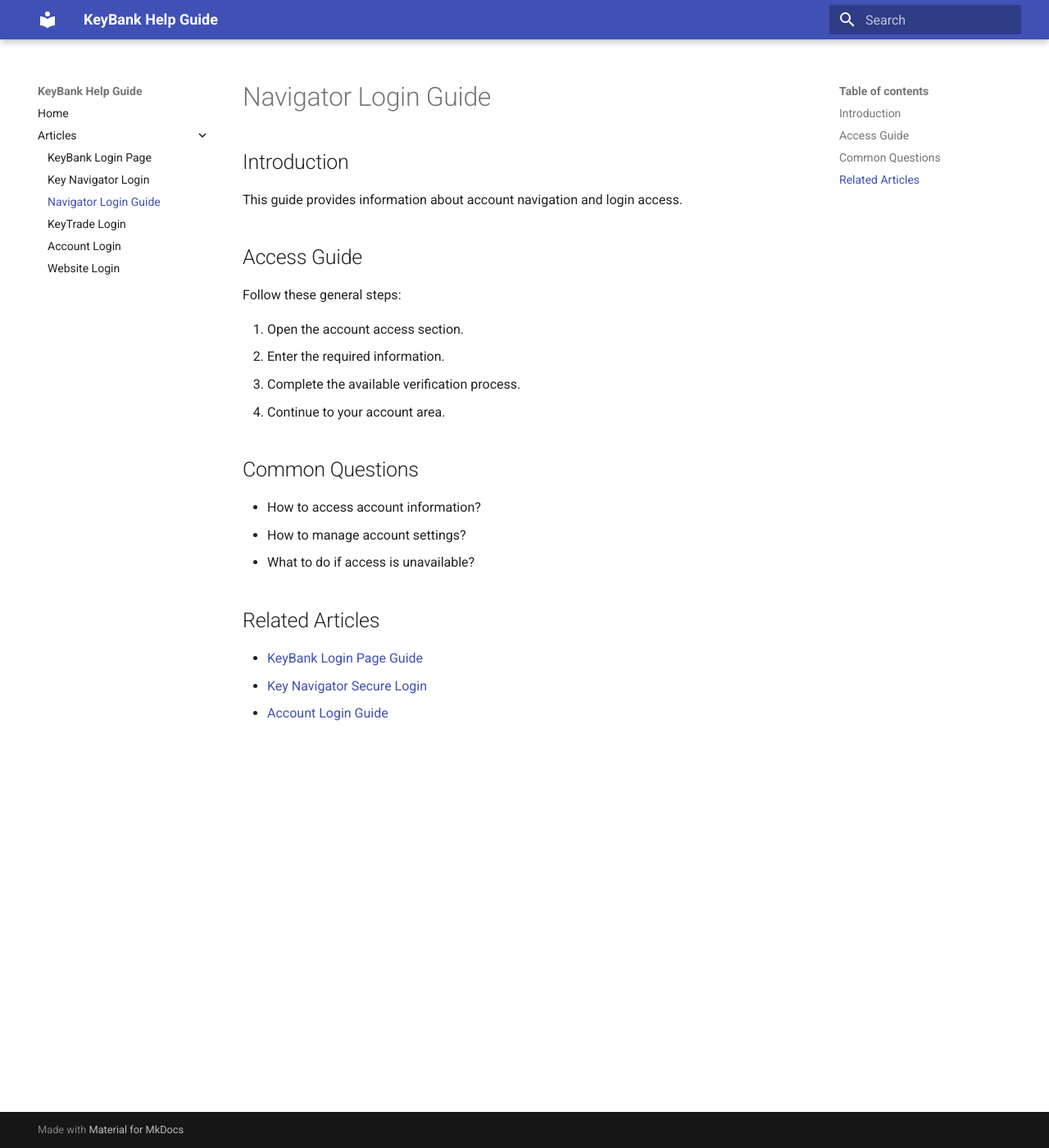
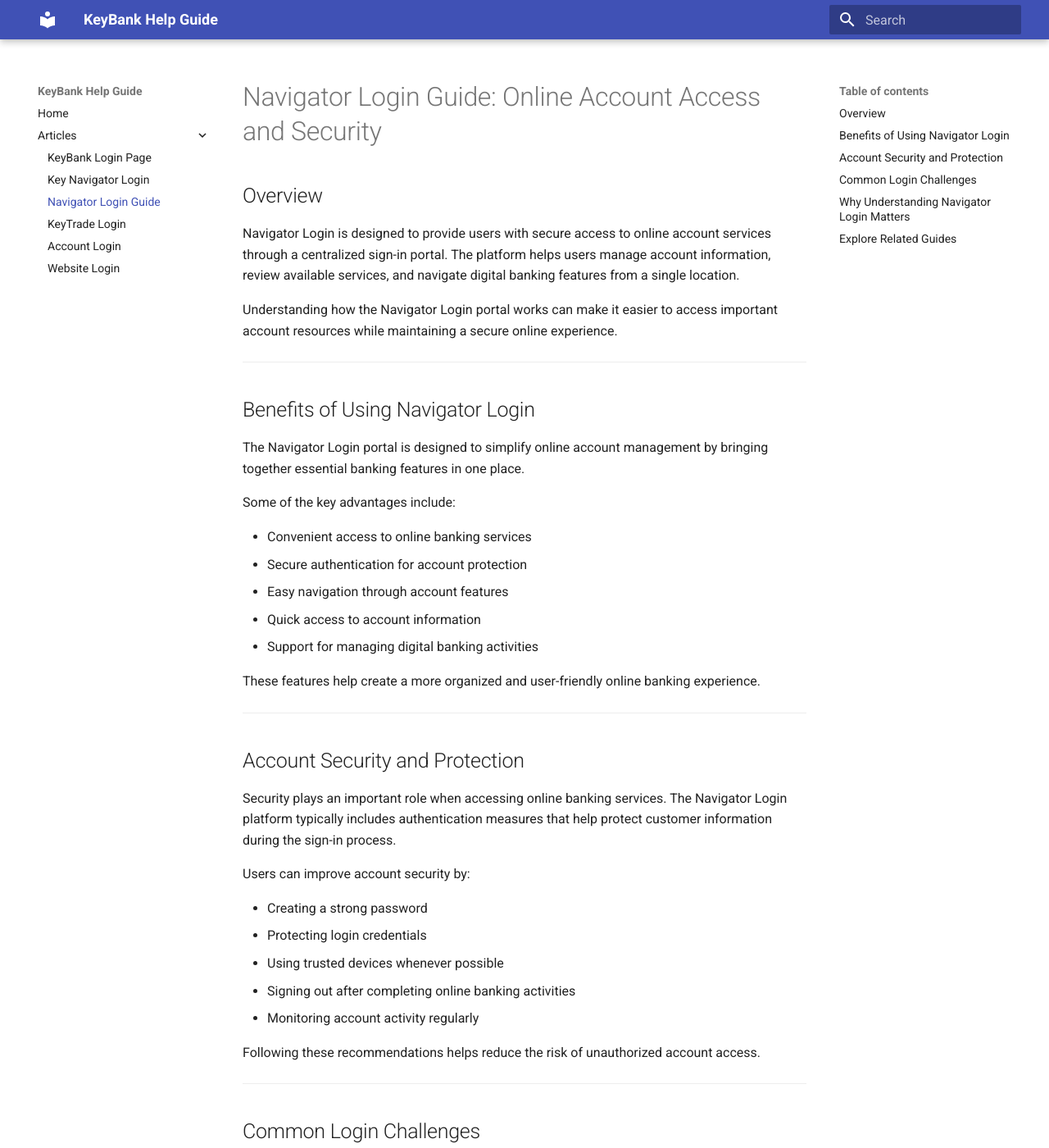
Before and after one commit to taxguide/keybank-help-guide, an MkDocs documentation site: the page built from docs/articles/navigator-login-guide.md, in a window 1280 px wide and 1400 px high. Shown: the whole window at 82% size. Built offline with MkDocs 1.6.1 and Material for MkDocs 9.7.7, drawn with Linux system fonts in a browser that asks for light colours; some of the changed text lies outside the part shown.

Commit message:
Update navigator-login-guide.md

```diff
--- a/docs/articles/navigator-login-guide.md
+++ b/docs/articles/navigator-login-guide.md
@@ -1,26 +1,64 @@
-# Navigator Login Guide
+# Navigator Login Guide: Online Account Access and Security
 
-## Introduction
+## Overview
 
-This guide provides information about account navigation and login access.
+Navigator Login is designed to provide users with secure access to online account services through a centralized sign-in portal. The platform helps users manage account information, review available services, and navigate digital banking features from a single location.
 
-## Access Guide
+Understanding how the Navigator Login portal works can make it easier to access important account resources while maintaining a secure online experience.
 
-Follow these general steps:
+---
 
-1. Open the account access section.
-2. Enter the required information.
-3. Complete the available verification process.
-4. Continue to your account area.
+## Benefits of Using Navigator Login
 
-## Common Questions
+The Navigator Login portal is designed to simplify online account management by bringing together essential banking features in one place.
 
-- How to access account information?
-- How to manage account settings?
-- What to do if access is unavailable?
+Some of the key advantages include:
 
-## Related Articles
+- Convenient access to online banking services
+- Secure authentication for account protection
+- Easy navigation through account features
+- Quick access to account information
+- Support for managing digital banking activities
+
+These features help create a more organized and user-friendly online banking experience.
+
+---
+
+## Account Security and Protection
+
+Security plays an important role when accessing online banking services. The Navigator Login platform typically includes authentication measures that help protect customer information during the sign-in process.
+
+Users can improve account security by:
+
+- Creating a strong password
+- Protecting login credentials
+- Using trusted devices whenever possible
+- Signing out after completing online banking activities
+- Monitoring account activity regularly
+
+Following these recommendations helps reduce the risk of unauthorized account access.
+
+---
+
+## Common Login Challenges
+
+Some users may occasionally experience difficulties while signing in. Common reasons include incorrect login information, browser compatibility issues, temporary network interruptions, or additional verification requirements.
+
+Before attempting another sign-in, users should carefully review the information entered and ensure they are accessing the official login portal.
+
+---
+
+## Why Understanding Navigator Login Matters
+
+Becoming familiar with the Navigator Login portal helps users navigate online banking services with greater confidence. Understanding available features, security recommendations, and account access options contributes to a smoother digital banking experience.
+
+---
+
+## Explore Related Guides
+
+Continue reading these helpful resources:
 
 - [KeyBank Login Page Guide](keybank-login-page.md)
-- [Key Navigator Secure Login](key-navigator-login.md)
-- [Account Login Guide](account-login.md)
+- [KeyBank Navigator Secure Login](key-navigator-login.md)
+- [KeyTrade Login](keytrade-login.md)
+- [Login To My Account Guide](account-login.md)
```
